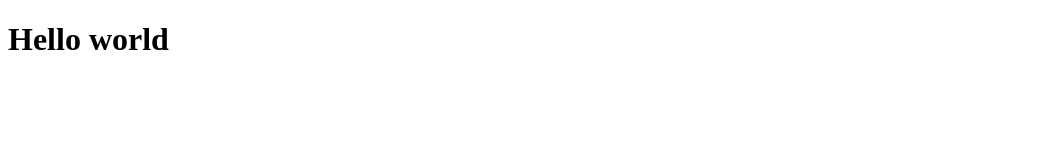
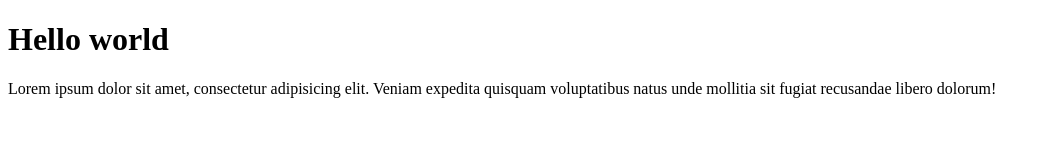
Before and after one commit to Kislame/simpe.git.test, a plain HTML site: page index.html in a window 1280 px wide. Shown: the whole page, without its empty margins (0-1050 px from the left). Drawn offline with Linux system fonts and the light colour scheme.

Commit message:
added lorem20

```diff
--- a/index.html
+++ b/index.html
@@ -8,5 +8,10 @@
   </head>
   <body>
     <h1>Hello world</h1>
+    <p>
+      Lorem ipsum dolor sit amet, consectetur adipisicing elit. Veniam expedita
+      quisquam voluptatibus natus unde mollitia sit fugiat recusandae libero
+      dolorum!
+    </p>
   </body>
 </html>
```
